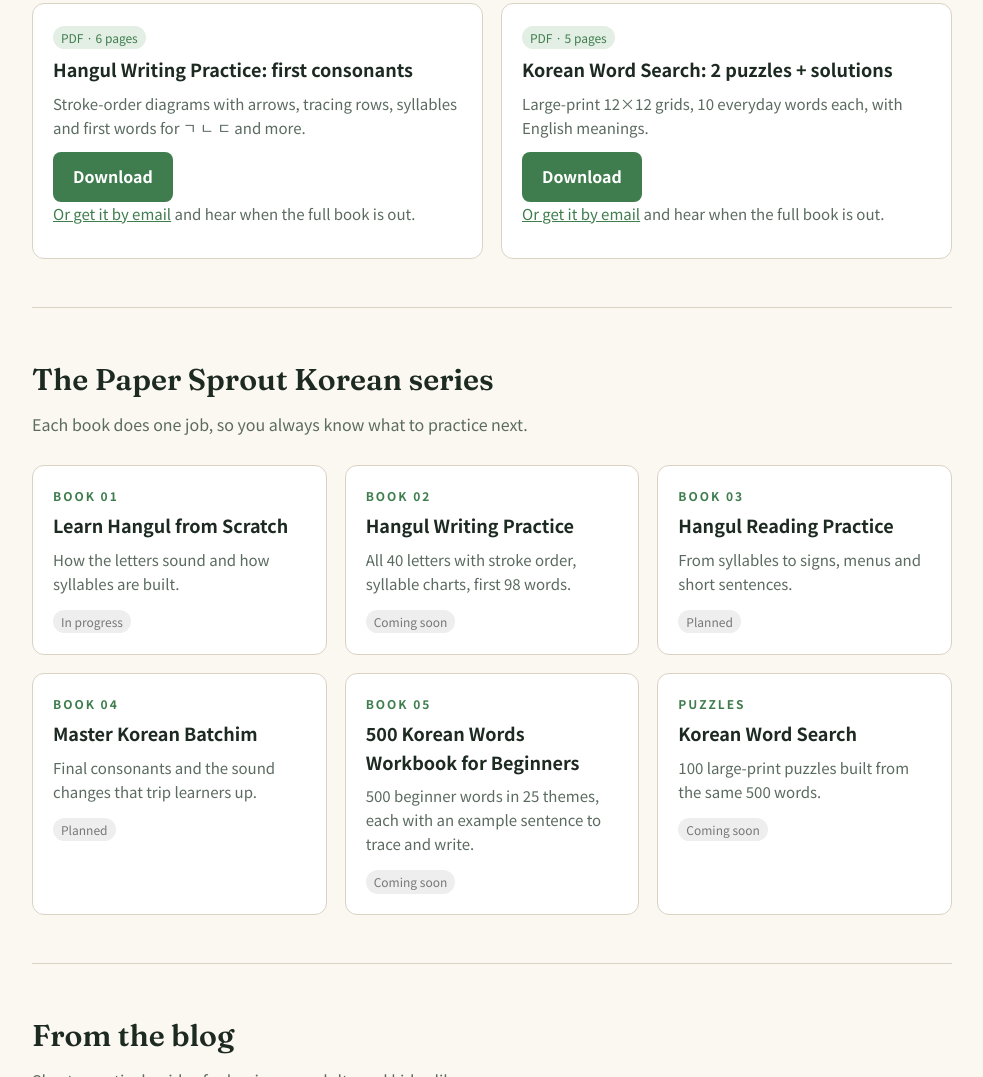
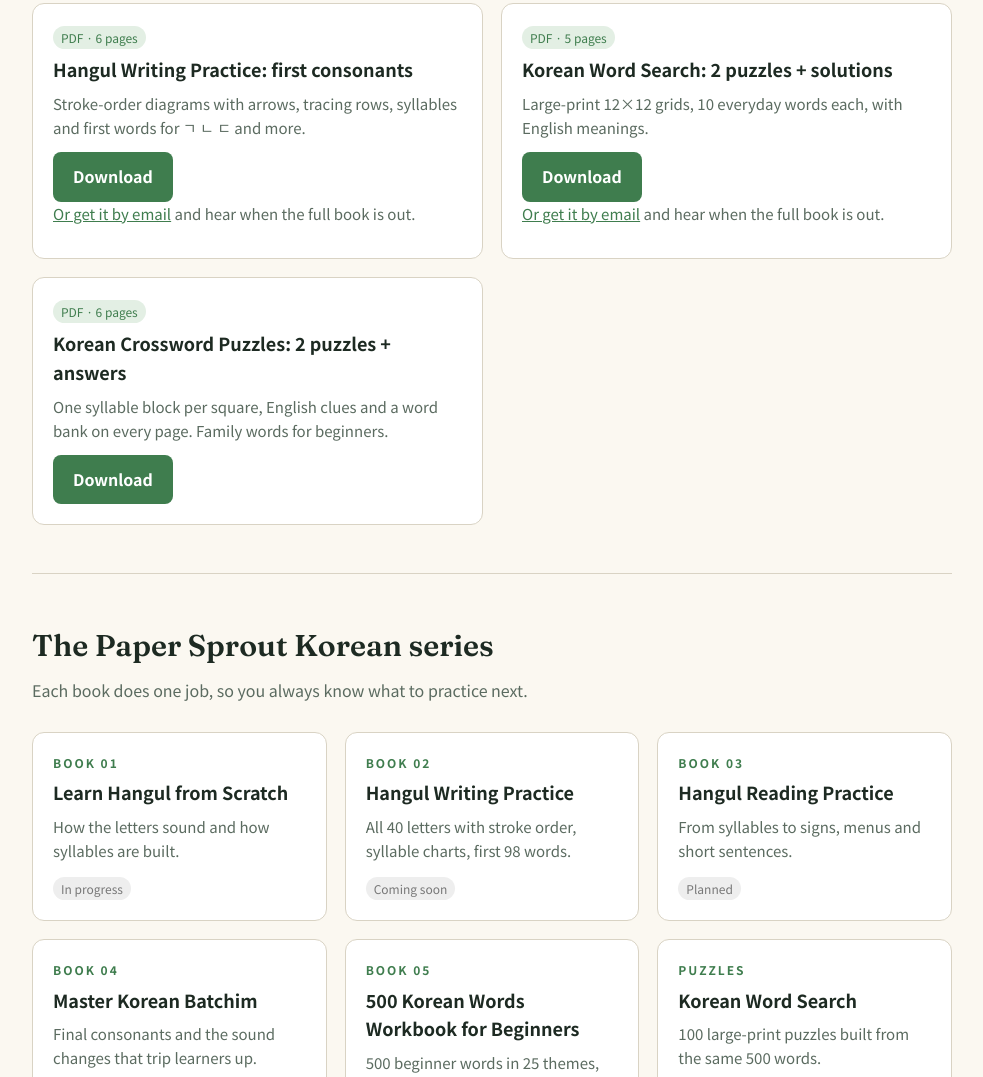
Before and after one commit to multiply-studio-lab/paper-sprout, a plain HTML site: page index.html in a window 1280 px wide. Shown: the part 674-1751 px from the top of the page, without its empty margins (148-1131 px from the left). Drawn offline with Linux system fonts and the light colour scheme.

Commit message:
Add free Korean crossword sample (2 puzzles + answers)
Co-Authored-By: Claude Opus 5.5 <noreply@anthropic.com>
Claude-Session: https://claude.ai/code/session_01H8zc64F7Gy2qSDjezfTZDQ

```diff
--- a/index.html
+++ b/index.html
@@ -85,6 +85,12 @@ footer{padding:32px 0;color:var(--muted);font-size:14px;border-top:1px solid var
         <a class="btn" href="samples/korean-word-search-sample.pdf" download data-goatcounter-click="download-word-search-sample" data-goatcounter-title="Download: Word search sample">Download</a>
         <p class="mail"><a href="https://multiplylab.gumroad.com/l/xsyryu" data-goatcounter-click="gumroad-word-search-sample" target="_blank" rel="noopener">Or get it by email</a> and hear when the full book is out.</p>
       </div>
+      <div class="card">
+        <span class="tag">PDF · 6 pages</span>
+        <h3>Korean Crossword Puzzles: 2 puzzles + answers</h3>
+        <p>One syllable block per square, English clues and a word bank on every page. Family words for beginners.</p>
+        <a class="btn" href="samples/korean-crossword-sample.pdf" download data-goatcounter-click="download-crossword-sample" data-goatcounter-title="Download: Crossword sample">Download</a>
+      </div>
     </div>
   </section>
 
```
Also changed, not shown: 1 other file.
